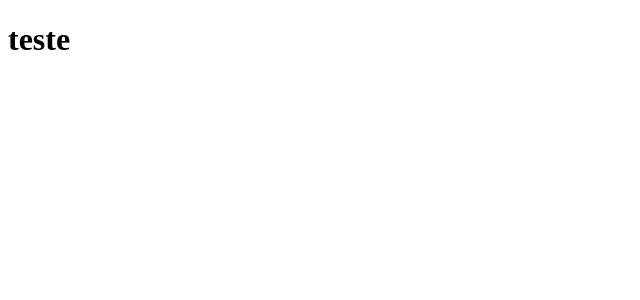
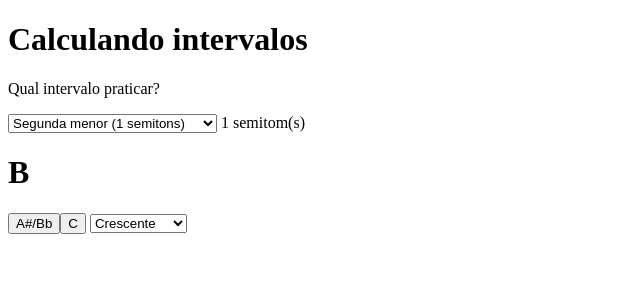
Before and after one commit to fcidade/music-theory, a SvelteKit app: page / in a window 1280 px wide. Shown: the top 300 px of the page, without its empty margins (0-640 px from the left). Built offline with nearby package versions, Linux system fonts and the light colour scheme.

Commit message:
intervals exercise

```diff
--- /dev/null
+++ b/src/lib/array.ts
@@ -0,0 +1,2 @@
+export const getWrapped = <T>(array: T[], index: number): T =>
+  array[index % array.length];
--- /dev/null
+++ b/src/lib/music.ts
@@ -0,0 +1,29 @@
+export const intervalDictionary: Record<number, string> = {
+  1: "Segunda menor",
+  2: "Segunda maior",
+  3: "Terça menor",
+  4: "Terça maior",
+  5: "Quarta justa",
+  6: "Quinta diminuta",
+  7: "Quinta justa",
+  8: "Quinta aumentada",
+  9: "Sexta",
+  10: "Sétima menor",
+  11: "Sétima maior",
+  12: "Oitava",
+};
+
+export const notes = [
+  "A",
+  "A#/Bb",
+  "B",
+  "C",
+  "C#/Db",
+  "D",
+  "D#/Eb",
+  "E",
+  "F",
+  "F#/Gb",
+  "G",
+  "G#/Ab",
+];
--- /dev/null
+++ b/src/lib/random.ts
@@ -0,0 +1,5 @@
+export const anyOf = <T>(array: T[]): T =>
+  array[Math.floor(Math.random() * array.length)];
+
+export const except = <T>(array: T[], ...itemsToExclude: T[]): T[] =>
+  array.filter((i) => !itemsToExclude.includes(i));
--- a/src/routes/+page.svelte
+++ b/src/routes/+page.svelte
@@ -1 +1,74 @@
-<h1>teste</h1>
+<script lang="ts">
+	import { anyOf, except } from '$lib/random';
+	import { intervalDictionary, notes } from '../lib/music';
+	import { page } from '$app/stores';
+	import { getWrapped } from '../lib/array';
+
+	const debug = $page.url.searchParams.get('debug') === '1';
+
+	let note = anyOf(notes);
+	let intervalDistanceInSemitones: number = 1;
+
+	let state: 'guessing' | 'right_answer' | 'wrong_answer' = 'guessing';
+	let direction: 'up' | 'down' = 'up';
+
+	$: directionAsNumber = direction === 'up' ? 1 : -1;
+	$: correctNote = getWrapped(
+		notes,
+		notes.indexOf(note) + intervalDistanceInSemitones * directionAsNumber
+	);
+	$: possibleAnswers = [anyOf(except(notes, note, correctNote)), correctNote];
+
+	const check = (guess: string) => {
+		if (guess === correctNote) {
+			state = 'right_answer';
+		} else {
+			state = 'wrong_answer';
+		}
+	};
+
+	const nextQuestion = () => {
+		note = anyOf(notes);
+		state = 'guessing';
+	};
+</script>
+
+<h1>Calculando intervalos</h1>
+
+<p>Qual intervalo praticar?</p>
+<select bind:value={intervalDistanceInSemitones}>
+	{#each Object.entries(intervalDictionary) as [interval, name]}
+		<option value={Number(interval)}>{name} ({interval} semitons)</option>
+	{/each}
+</select>
+{#if debug}
+	<p>(Debug) {intervalDistanceInSemitones}</p>
+	<p>(Debug) Nota correta: {correctNote}</p>
+{/if}
+
+{intervalDistanceInSemitones} semitom(s)
+
+<h1>{note}</h1>
+
+{#each possibleAnswers as answer}
+	<button on:click|preventDefault={() => check(answer)} disabled={state !== 'guessing'}
+		>{answer}</button
+	>
+{/each}
+
+<select bind:value={direction}>
+	<option value="up">Crescente</option>
+	<option value="down">Decrescente</option>
+</select>
+
+{#if state !== 'guessing'}
+	<button on:click|preventDefault={nextQuestion}>Próximo</button>
+{/if}
+
+{#if state === 'right_answer'}
+	<h1>Acertou! :)</h1>
+{/if}
+
+{#if state === 'wrong_answer'}
+	<h1>Errou! :(</h1>
+{/if}
```
